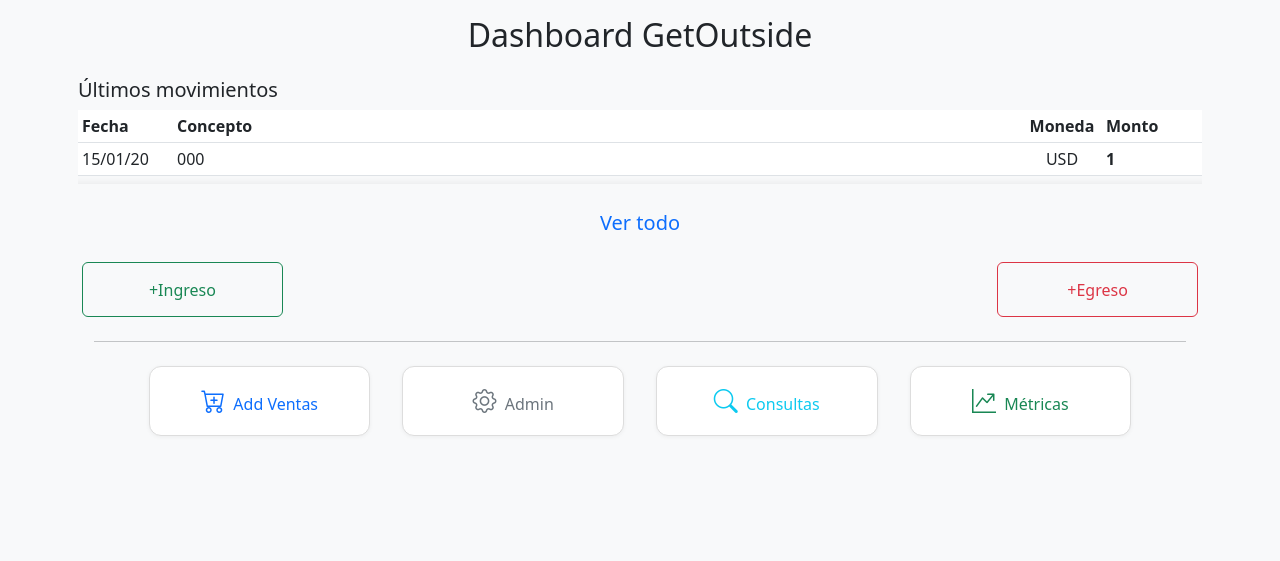
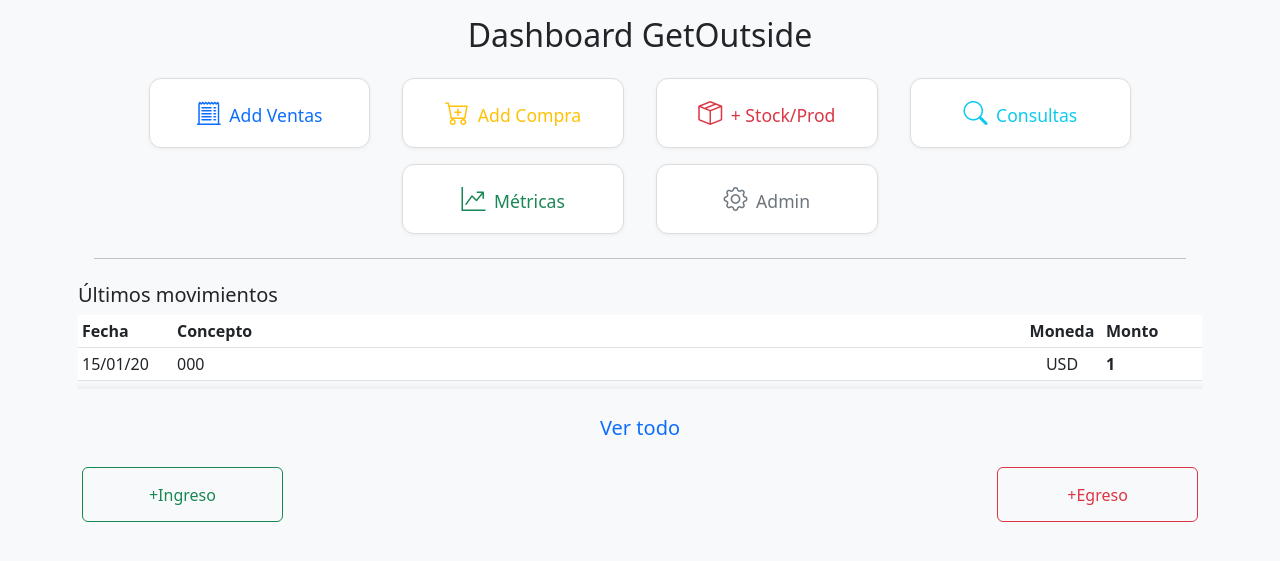
Before and after one commit to gabofunebre/GetOutside, a FastAPI app: page / in a window 1280 px wide. Shown: the top 561 px of the page. Run offline with FastAPI, Linux system fonts and the light colour scheme; tables that the repository leaves empty hold one stand-in row (values such as "Sample post"); some libraries are stand-ins or nearby versions.

Commit message:
unificacion botones secciones principales, menus

```diff
--- a/app/routers/ventas.py
+++ b/app/routers/ventas.py
@@ -40,7 +40,6 @@ def new_sale_form(request: Request, db: Session = Depends(get_db)):
         }
         for m in medios_raw
     ]
-
     return templates.TemplateResponse(
         "sales_form.html",
         {"request": request, "productos": productos, "medios": medios}
@@ -137,6 +136,7 @@ def detalle_venta(venta_id: int, request: Request, db: Session = Depends(get_db)
     ).filter(models.Venta.id == venta_id).first()
     if not venta:
         raise HTTPException(status_code=404, detail="Venta no encontrada")
+
     return templates.TemplateResponse(
         "venta_detalle.html",
         {"request": request, "venta": venta}
--- a/app/static/css/style.css
+++ b/app/static/css/style.css
@@ -388,24 +388,33 @@ input.is-invalid {
 }
 
 /* Estilo base de cada botón */
-.botonera-dashboard a.btn-dashboard {
-  margin: 0 0.5rem; /* margen izquierdo y derecho */
-  flex: 0 0 20%;
-  max-width: 20%;
+.btn-card {
   background-color: #fff;
   border: 1px solid #ddd;
   border-radius: 0.75rem;
-  padding: 1rem 0.5rem;
+  padding: 1rem 1.25rem;
+  font-size: 1.1rem;
+  font-weight: 500;
   text-align: center;
   text-decoration: none;
-  font-weight: 500;
   box-shadow: 0 1px 4px rgba(0, 0, 0, 0.05);
   transition: all 0.2s ease-in-out;
+  display: block;
+  width: 100%;
 }
 
-.botonera-dashboard a.btn-dashboard:hover {
+.btn-card:hover {
   background-color: #f8f8f8;
   transform: translateY(-2px);
+  box-shadow: 0 2px 8px rgba(0, 0, 0, 0.08);
+}
+
+/* Ajuste solo para la botonera del dashboard */
+.botonera-dashboard a.btn-card {
+  margin: 0 0.5rem;
+  flex: 0 0 20%;
+  max-width: 20%;
+  padding: 1rem 0.5rem;
 }
 
 .btn-movimiento {
@@ -419,7 +428,7 @@ input.is-invalid {
 
 /* Mobile: botones 100% y sin texto */
 @media (max-width: 576px) {
-  .botonera-dashboard a.btn-dashboard {
+  .botonera-dashboard a.btn-card {
     /* .botonera-dashboard .label { display: none !important; } */
     margin: 0 0rem; /* margen izquierdo y derecho */
     flex: 0 0 60%;
@@ -467,3 +476,8 @@ input.is-invalid {
   background-color: #fff;
   z-index: 1;
 }
+
+/* Forzar soporte de emojis en selects */
+select.form-select {
+  font-family: 'Segoe UI Emoji', 'Apple Color Emoji', 'Noto Color Emoji', sans-serif;
+}
--- a/app/templates/dashboard.html
+++ b/app/templates/dashboard.html
@@ -18,6 +18,44 @@
 
     <!-- 🔷 TÍTULO PRINCIPAL -->
     <h2 class="text-center mb-4">Dashboard GetOutside</h2>
+
+    <!-- 🔷 BLOQUE 2: Acciones rápidas -->
+    <div class="botonera-dashboard mt-4 d-flex flex-wrap justify-content-center gap-3 px-2">
+      <a href="/ventas/new" class="btn-card text-primary">
+        <i class="bi bi-receipt-cutoff fs-4 me-1"></i>
+        <span class="label">Add Ventas</span>
+      </a>
+
+      <a href="/compras/new" class="btn-card text-warning">
+        <i class="bi bi-cart-plus fs-4 me-1"></i>
+        <span class="label">Add Compra</span>
+      </a>
+
+      <a href="/productos/new" class="btn-card text-danger">
+        <i class="bi bi-box-seam fs-4 me-1"></i>
+        <span class="label">+ Stock/Prod</span>
+      </a>
+
+      <a href="/consultas" class="btn-card text-info">
+        <i class="bi bi-search fs-4 me-1"></i>
+        <span class="label">Consultas</span>
+      </a>
+
+      <a href="/metrics" class="btn-card text-success">
+        <i class="bi bi-graph-up-arrow fs-4 me-1"></i>
+        <span class="label">Métricas</span>
+      </a>
+
+
+
+      <a href="/admin" class="btn-card text-secondary">
+        <i class="bi bi-gear fs-4 me-1"></i>
+        <span class="label">Admin</span>
+      </a>
+    </div>
+
+    <!-- 🔻 Línea divisoria -->
+    <hr class="my-4 mx-3">
 
     <!-- 🔷 BLOQUE 1: Últimos movimientos -->
     <div class="mb-4">
@@ -53,31 +91,9 @@
       </div>
     </div>
 
-    <!-- 🔻 Línea divisoria -->
-    <hr class="my-4 mx-3">
 
-    <!-- 🔷 BLOQUE 2: Acciones rápidas -->
-    <div class="botonera-dashboard mt-4 d-flex flex-wrap justify-content-center gap-3 px-2">
-      <a href="/ventas/new" class="btn-dashboard text-primary">
-        <i class="bi bi-cart-plus fs-4 me-1"></i>
-        <span class="label">Add Ventas</span>
-      </a>
 
-      <a href="/admin" class="btn-dashboard text-secondary">
-        <i class="bi bi-gear fs-4 me-1"></i>
-        <span class="label">Admin</span>
-      </a>
 
-      <a href="/consultas" class="btn-dashboard text-info">
-        <i class="bi bi-search fs-4 me-1"></i>
-        <span class="label">Consultas</span>
-      </a>
-
-      <a href="/metrics" class="btn-dashboard text-success">
-        <i class="bi bi-graph-up-arrow fs-4 me-1"></i>
-        <span class="label">Métricas</span>
-      </a>
-    </div>
   </div>
 
   <!-- 🟢 MODAL DE INGRESO -->
```
Also changed, not shown: app/crud.py (+11 -0 lines), app/templates/admin.html (+6 -12 lines), app/templates/consultas.html (+6 -5 lines).
